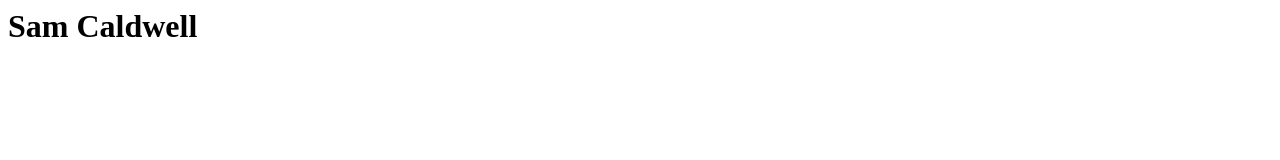
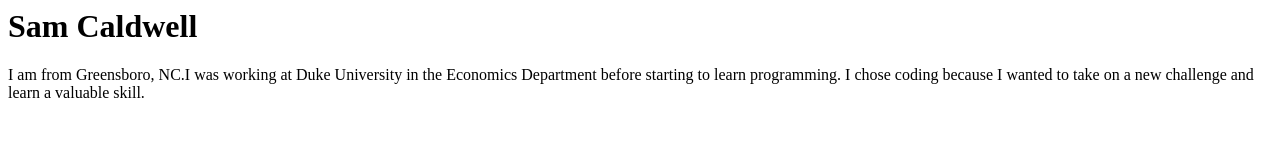
Before and after one commit to stcaldwell/Git-skills, a plain HTML site: page index.html in a window 1280 px wide. Drawn offline with Linux system fonts and the light colour scheme.

Commit message:
add short bio

```diff
--- a/index.html
+++ b/index.html
@@ -1 +1,2 @@
 <h1>Sam Caldwell</h1>
+<p>I am from Greensboro, NC.I was working at Duke University in the Economics Department before starting to learn programming. I chose coding because I wanted to take on a new challenge and learn a valuable skill.</p>
```
